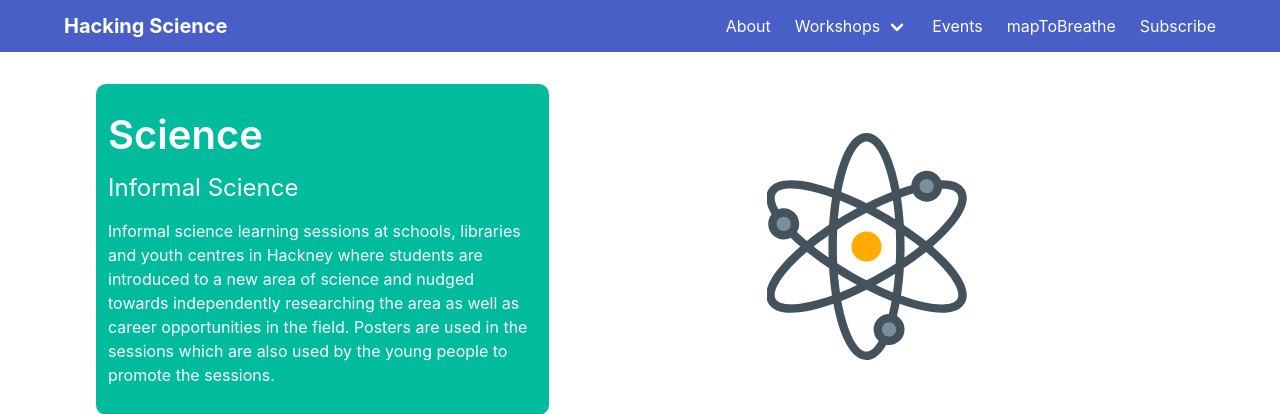
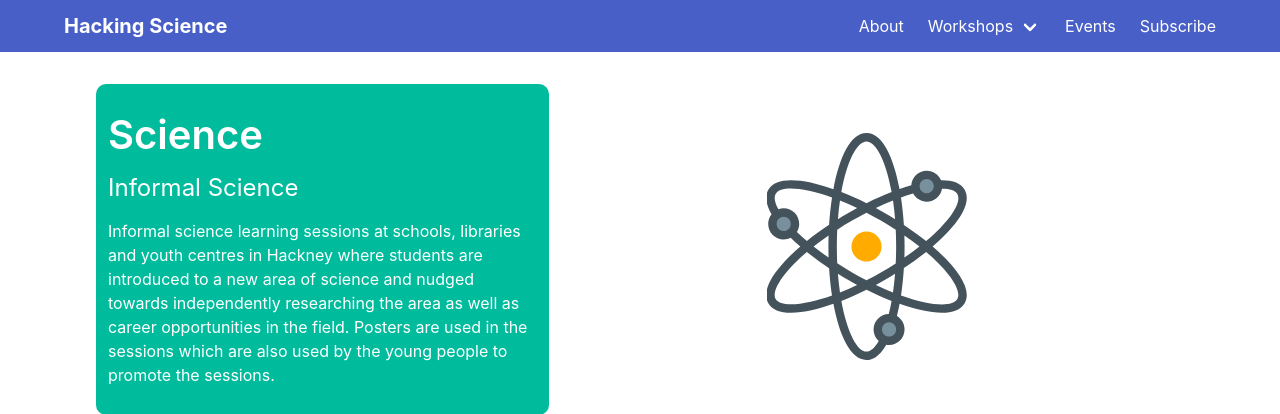
Before and after one commit to hacking-science/hacking-science-website, a Django app: page /about/ in a window 1280 px wide. Shown: the top 414 px of the page. Run offline with Django 3.2, Linux system fonts and the light colour scheme; parts of the project's set-up code (start-up, migrations or seed data) failed here and were passed over; some libraries are stand-ins or nearby versions.

Commit message:
mapToBreathe commented out from navbar

```diff
--- a/blog/templates/body/blog_navbar.html
+++ b/blog/templates/body/blog_navbar.html
@@ -25,7 +25,7 @@
                         </div>
                     </div>
                     <a href="{% url 'events' %}" class="navbar-item">Events</a>
-                    <a href="{% url 'breathe:home' %}" class="navbar-item">mapToBreathe</a>
+                    <!-- <a href="{% url 'breathe:home' %}" class="navbar-item">mapToBreathe</a> -->
                     <a href="{% url 'subscribe' %}" class="navbar-item">Subscribe</a>
                 </div>
             </div>
```
Also changed, not shown: blog/migrations/0004_auto_20180206_2311.py (added), 4 other files.
